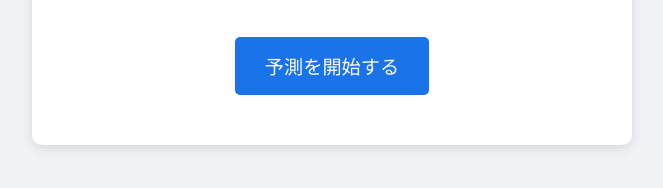
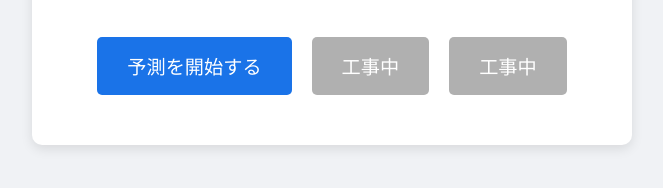
Before and after one commit to ibuki3268/chart-prediction, a website: page public/start.html in a window 1280 px wide. Shown: the part 434-622 px from the top of the page, without its empty margins (308-971 px from the left). Drawn offline with Linux system fonts and the light colour scheme.

Commit message:
ボタン追加

```diff
--- a/public/start.css
+++ b/public/start.css
@@ -29,6 +29,14 @@ p {
     max-width: 500px;
 }
 
+/* ボタンを横に並べるためのコンテナ */
+.button-container {
+    display: flex;
+    justify-content: center;
+    gap: 20px; /* ボタン間のスペース */
+    flex-wrap: wrap; /* 画面が狭い場合に折り返す */
+}
+
 .start-button {
     display: inline-block;
     padding: 15px 30px;
@@ -45,3 +53,13 @@ p {
 .start-button:hover {
     background-color: #1558b3;
 }
+
+/* "工事中"ボタン用のスタイル */
+.start-button.disabled {
+    background-color: #b0b0b0; /* グレーアウト */
+    cursor: not-allowed; /* カーソルを変更 */
+}
+
+.start-button.disabled:hover {
+    background-color: #9e9e9e; /* ホバー時の色も少し変える */
+}
--- a/public/start.html
+++ b/public/start.html
@@ -4,15 +4,32 @@
     <meta charset="UTF-8">
     <meta name="viewport" content="width=device-width, initial-scale=1.0">
     <title>株価予測アプリへようこそ</title>
-    <!-- 新しく作るCSSファイルを読み込みます -->
+    <!-- start.cssファイルを読み込みます -->
     <link rel="stylesheet" href="start.css">
 </head>
 <body>
     <div class="container">
         <h1>株価予測アプリ</h1>
         <p>過去の株価データと線形回帰モデルを用いて、未来の株価を予測します。</p>
-        <!-- このボタンを押すとチャートページに移動します -->
-        <a href="/chart" class="start-button">予測を開始する</a>
+
+        <div class="button-container">
+            <!-- 既存のボタン -->
+            <a href="/chart" class="start-button">予測を開始する</a>
+
+            <!-- 新しいボタン（工事中） -->
+            <a href="#" class="start-button disabled">工事中</a>
+            <a href="#" class="start-button disabled">工事中</a>
+        </div>
     </div>
+
+    <script>
+        // "工事中"ボタンがクリックされたときの処理
+        document.querySelectorAll('.disabled').forEach(button => {
+            button.addEventListener('click', (event) => {
+                event.preventDefault(); // ページ遷移を無効化
+                alert('この機能は現在準備中です。');
+            });
+        });
+    </script>
 </body>
 </html>
```
